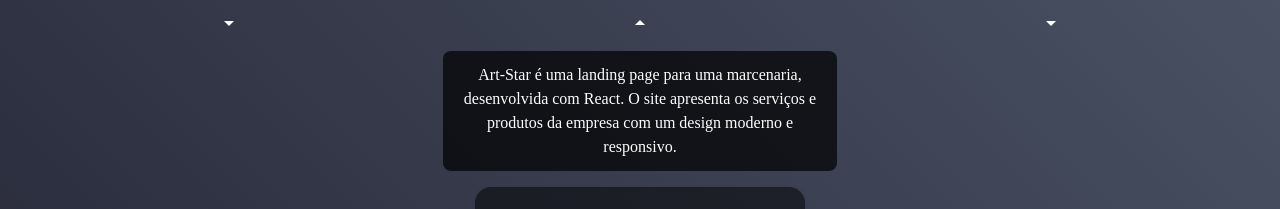
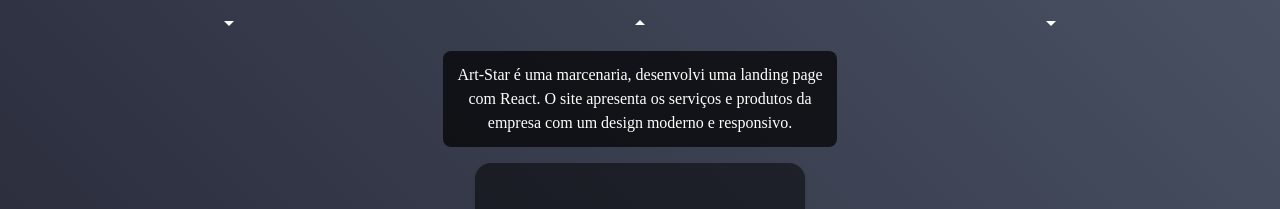
Before and after one commit to GuilhermeBarbosa16/Portfolio, a React (Vite) app: page /Portfolio/Projects in a window 1280 px wide. Both pictures are taken after a click on the button 640 px from the left and 465 px from the top of the page. Shown: the part 442-651 px from the top of the page. Built offline with nearby package versions, Linux system fonts and the light colour scheme.

Commit message:
fix: atualização da capa do novo projeto

```diff
--- a/src/Pages/app/Projects.tsx
+++ b/src/Pages/app/Projects.tsx
@@ -150,7 +150,7 @@
             elevation={1}
           >
             <img
-              src="/Portfolio/Logo-ArtStar.svg"
+              src={`https://api.screenshotmachine.com?key=1b49fa&url=https://art-star-guilherme-s-projects-38675229.vercel.app/&dimension=1024x768`}
               alt="Logo Art-Star"
               style={{ width: "100%", height: "auto", objectFit: "contain" }}
             />
@@ -197,7 +197,7 @@
               }}
             >
               <Typography variant="body1">
-                Art-Star é uma landing page para uma marcenaria, desenvolvida com React.
+                Art-Star é uma marcenaria, desenvolvi uma landing page com React.
                 O site apresenta os serviços e produtos da empresa com um design moderno e responsivo.
               </Typography>
             </Box>
```
Lines whose indentation alone changed are shown as unchanged.
